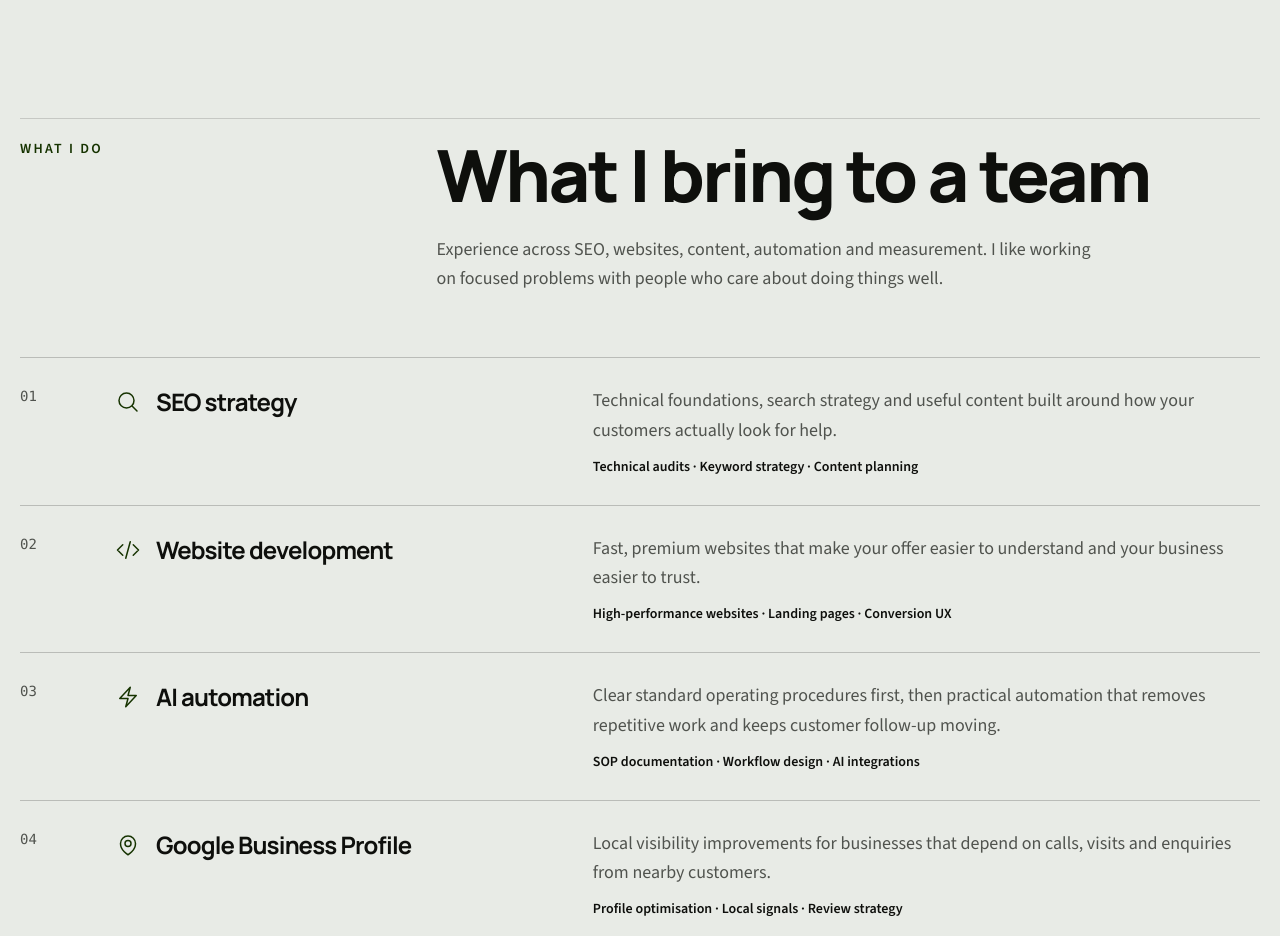
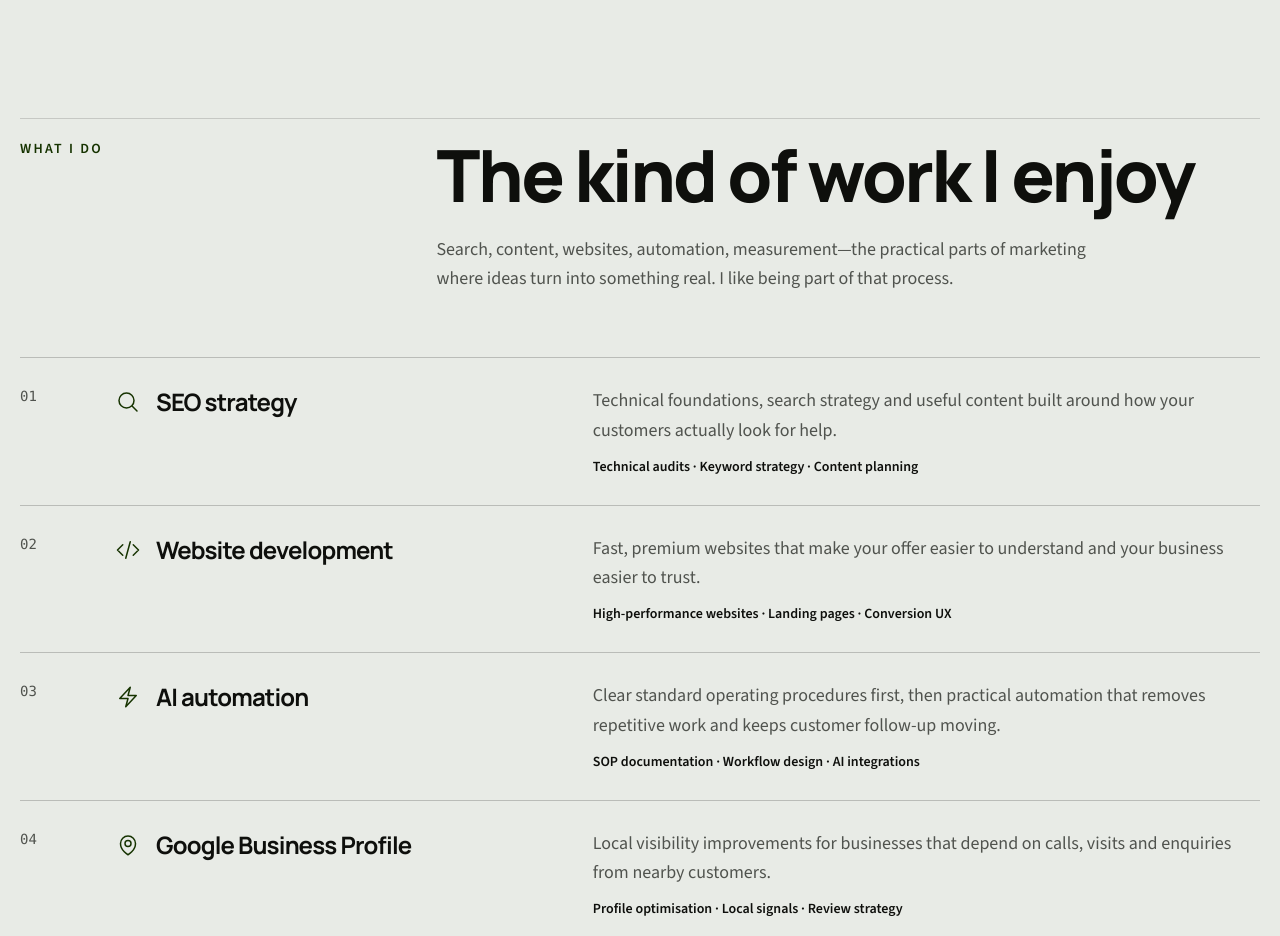
Before and after one commit to taranveerultra-bot/Tara-cv, a Next.js app: page / in a window 1280 px wide. Shown: the part 7300-8236 px from the top of the page. Built offline with nearby package versions, Linux system fonts and the light colour scheme.

Commit message:
Make services introduction more personal

```diff
--- a/src/components/PortfolioSections.tsx
+++ b/src/components/PortfolioSections.tsx
@@ -114,8 +114,8 @@ export const ServicesSection = () => (
             <Section
                 id="services"
                 eyebrow="What I do"
-                title="What I bring to a team"
-                description="Experience across SEO, websites, content, automation and measurement. I like working on focused problems with people who care about doing things well."
+                title="The kind of work I enjoy"
+                description="Search, content, websites, automation, measurement—the practical parts of marketing where ideas turn into something real. I like being part of that process."
             >
                 <div className="border-t border-black/20">
                     {services.map((service, index) => (
```
